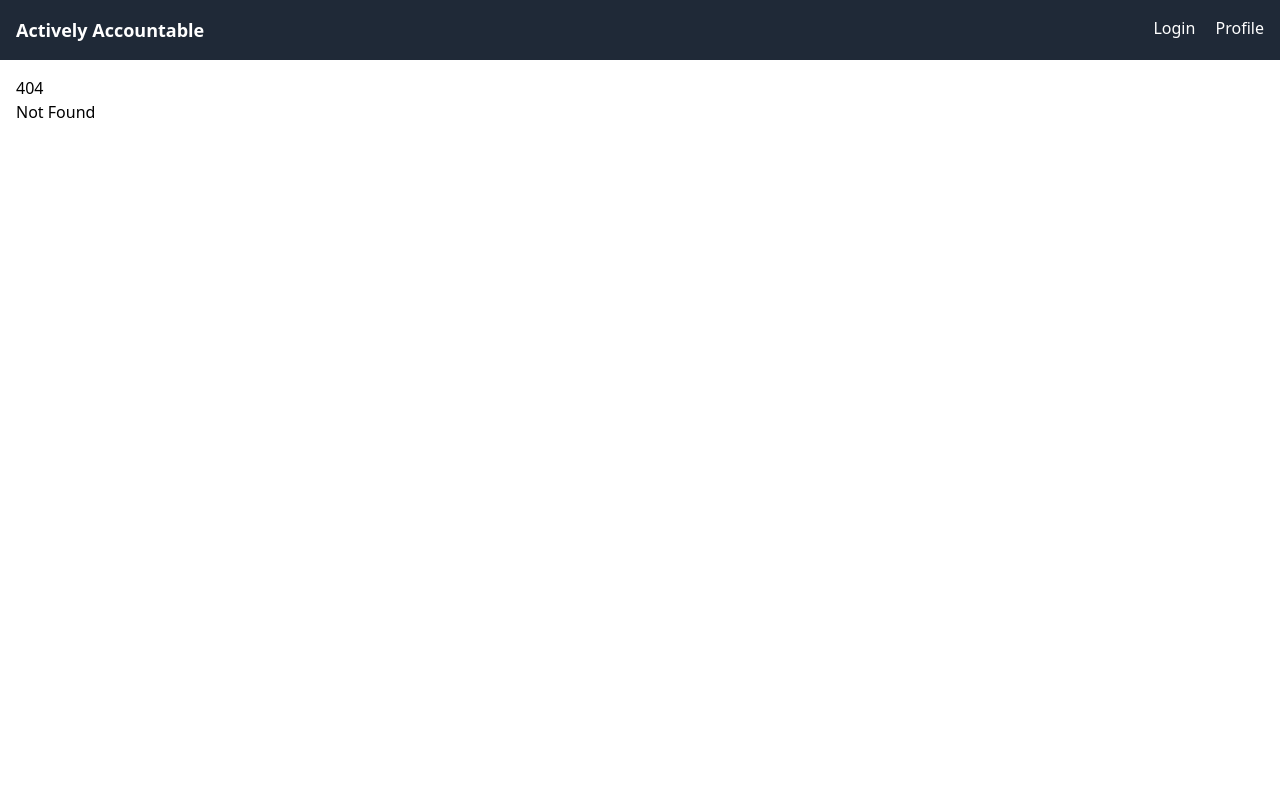
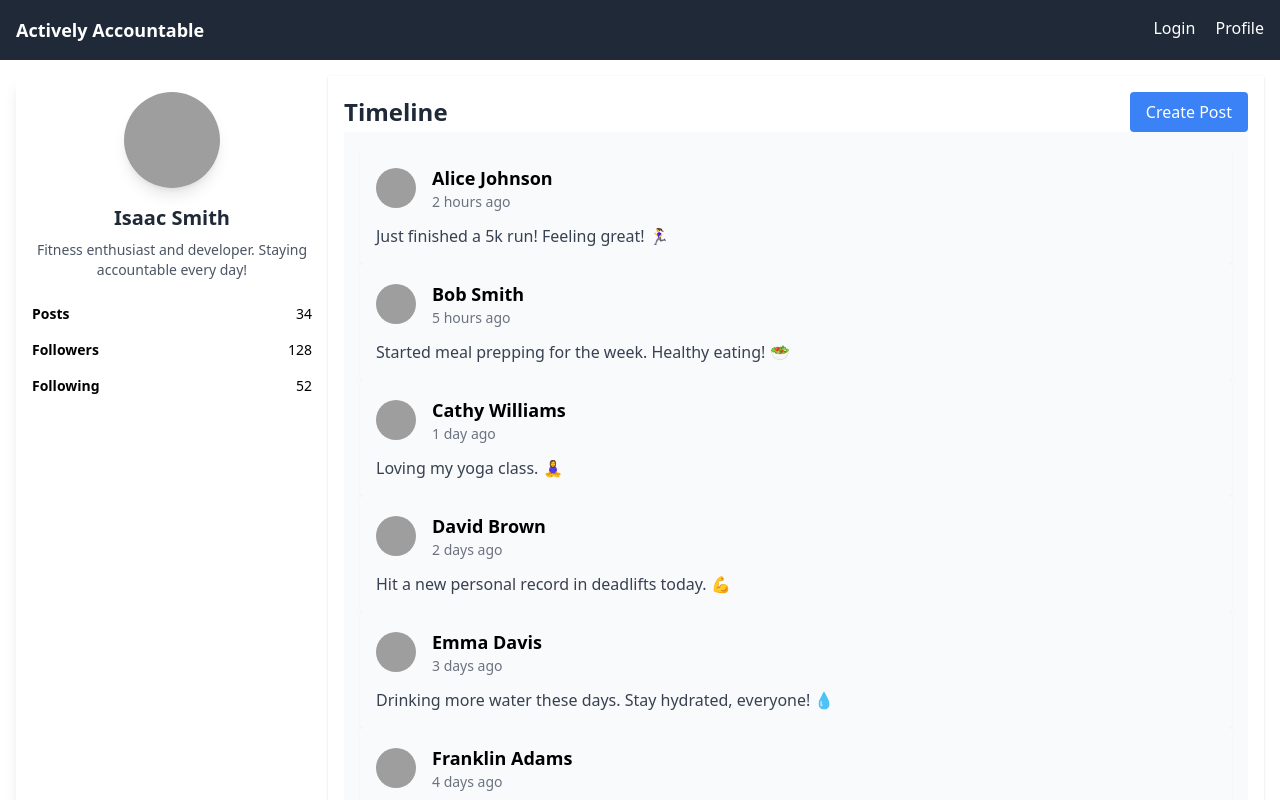
Before and after one commit to ismithin/SoftwareProject, a SvelteKit app in the folder actively-accountable/: page /timeline in a window 1280 px wide. Before the commit this address had no page. Shown: the top 800 px of the page. Built offline with nearby package versions, Linux system fonts and the light colour scheme; grey boxes are pictures that could not be loaded.

Commit message:
Added timeline, create post functionalities

```diff
--- /dev/null
+++ b/actively-accountable/src/lib/Modal.svelte
@@ -0,0 +1,27 @@
+<script lang="ts">
+	export let isOpen: boolean;
+	export let onClose: () => void;
+
+	const closeModal = (event: Event) => {
+		event.stopPropagation();
+		onClose();
+	};
+</script>
+
+{#if isOpen}
+	<div
+		class="fixed inset-0 z-50 flex items-center justify-center bg-black bg-opacity-50"
+		on:click={closeModal}
+	>
+		<div class="w-full max-w-lg rounded-lg bg-white p-6 shadow-lg" on:click|stopPropagation>
+			<button
+				class="absolute right-3 top-3 text-gray-400 hover:text-gray-600"
+				on:click={closeModal}
+			>
+				✕
+			</button>
+			<slot />
+			<!-- Slot allows content injection -->
+		</div>
+	</div>
+{/if}
--- /dev/null
+++ b/actively-accountable/src/lib/posts.ts
@@ -0,0 +1,110 @@
+import { writable } from 'svelte/store';
+
+
+export const posts = writable([
+    {
+        id: 1,
+        name: 'Alice Johnson',
+        avatar: 'https://randomuser.me/api/portraits/women/1.jpg',
+        content: 'Just finished a 5k run! Feeling great! 🏃‍♀️',
+        timestamp: '2 hours ago'
+    },
+    {
+        id: 2,
+        name: 'Bob Smith',
+        avatar: 'https://randomuser.me/api/portraits/men/2.jpg',
+        content: 'Started meal prepping for the week. Healthy eating! 🥗',
+        timestamp: '5 hours ago'
+    },
+    {
+        id: 3,
+        name: 'Cathy Williams',
+        avatar: 'https://randomuser.me/api/portraits/women/3.jpg',
+        content: 'Loving my yoga class. 🧘‍♀️',
+        timestamp: '1 day ago'
+    },
+    {
+        id: 4,
+        name: 'David Brown',
+        avatar: 'https://randomuser.me/api/portraits/men/4.jpg',
+        content: 'Hit a new personal record in deadlifts today. 💪',
+        timestamp: '2 days ago'
+    },
+    {
+        id: 5,
+        name: 'Emma Davis',
+        avatar: 'https://randomuser.me/api/portraits/women/5.jpg',
+        content: 'Drinking more water these days. Stay hydrated, everyone! 💧',
+        timestamp: '3 days ago'
+    },
+    {
+        id: 6,
+        name: 'Franklin Adams',
+        avatar: 'https://randomuser.me/api/portraits/men/6.jpg',
+        content: 'Signed up for my first marathon! Nervous but excited! 🏅',
+        timestamp: '4 days ago'
+    },
+    {
+        id: 7,
+        name: 'Grace Lee',
+        avatar: 'https://randomuser.me/api/portraits/women/7.jpg',
+        content: 'Morning meditation complete. Ready to tackle the day! 🌅',
+        timestamp: '6 days ago'
+    },
+    {
+        id: 8,
+        name: 'Henry Moore',
+        avatar: 'https://randomuser.me/api/portraits/men/8.jpg',
+        content: 'Finally learned how to swim. Better late than never! 🏊',
+        timestamp: '1 week ago'
+    },
+    {
+        id: 9,
+        name: 'Isabella Carter',
+        avatar: 'https://randomuser.me/api/portraits/women/9.jpg',
+        content: 'Tried rock climbing today. My arms are jelly! 🧗‍♀️',
+        timestamp: '8 days ago'
+    },
+    {
+        id: 10,
+        name: 'Jack Peterson',
+        avatar: 'https://randomuser.me/api/portraits/men/10.jpg',
+        content: 'Cooked a new healthy recipe. Tasted amazing! 🍲',
+        timestamp: '9 days ago'
+    },
+    {
+        id: 11,
+        name: 'Katherine Brooks',
+        avatar: 'https://randomuser.me/api/portraits/women/11.jpg',
+        content: 'Did 100 push-ups in one go. My body hurts! 💪',
+        timestamp: '10 days ago'
+    },
+    {
+        id: 12,
+        name: 'Liam Turner',
+        avatar: 'https://randomuser.me/api/portraits/men/12.jpg',
+        content: 'Explored a new hiking trail. The view was breathtaking! 🏞️',
+        timestamp: '2 weeks ago'
+    },
+    {
+        id: 13,
+        name: 'Mia Thompson',
+        avatar: 'https://randomuser.me/api/portraits/women/13.jpg',
+        content: 'Tried intermittent fasting. It’s tough, but I feel great! ⏳',
+        timestamp: '3 weeks ago'
+    },
+    {
+        id: 14,
+        name: 'Noah Scott',
+        avatar: 'https://randomuser.me/api/portraits/men/14.jpg',
+        content: 'Biked 20 miles today. Feeling accomplished! 🚴',
+        timestamp: '4 weeks ago'
+    },
+    {
+        id: 15,
+        name: 'Olivia Martin',
+        avatar: 'https://randomuser.me/api/portraits/women/15.jpg',
+        content: 'Planted a small garden. Can’t wait to see it grow! 🌱',
+        timestamp: '1 month ago'
+    }
+]);
--- a/actively-accountable/src/routes/+layout.svelte
+++ b/actively-accountable/src/routes/+layout.svelte
@@ -1,5 +1,5 @@
 <script lang="ts">
-	import '../app.css'; // Make sure the path is correct
+	import '../app.css';
 </script>
 
 <nav class="bg-gray-800 p-4 text-white">
--- /dev/null
+++ b/actively-accountable/src/routes/timeline/+page.svelte
@@ -0,0 +1,134 @@
+<script lang="ts">
+	import { posts } from '$lib/posts';
+	import { get } from 'svelte/store'; // To access current store value
+	import Modal from '$lib/Modal.svelte';
+
+	let isModalOpen = false;
+	let newPostContent = '';
+	let newPostName = '';
+
+	const openModal = () => (isModalOpen = true);
+	const closeModal = () => (isModalOpen = false);
+
+	const handleSubmit = () => {
+		if (!newPostName || !newPostContent) {
+			alert('Please fill out all fields.');
+			return;
+		}
+
+		const newPost = {
+			id: get(posts).length + 1,
+			name: newPostName,
+			avatar: 'https://via.placeholder.com/50',
+			content: newPostContent,
+			timestamp: 'Just now'
+		};
+
+		posts.update((currentPosts) => [newPost, ...currentPosts]);
+
+		newPostName = '';
+		newPostContent = '';
+		closeModal();
+	};
+
+	// Mock user profile data
+	const user = {
+		name: 'Isaac Smith',
+		avatar: 'https://randomuser.me/api/portraits/men/1.jpg',
+		bio: 'Fitness enthusiast and developer. Staying accountable every day!',
+		stats: {
+			posts: 34,
+			followers: 128,
+			following: 52
+		}
+	};
+</script>
+
+<div class="flex min-h-screen bg-gray-100">
+	<!-- Sidebar -->
+	<aside class="hidden w-1/4 bg-white p-4 shadow-lg lg:block">
+		<div class="text-center">
+			<img src={user.avatar} alt="User Avatar" class="mx-auto h-24 w-24 rounded-full shadow-lg" />
+			<h2 class="mt-4 text-xl font-bold text-gray-800">{user.name}</h2>
+			<p class="mt-2 text-sm text-gray-600">{user.bio}</p>
+		</div>
+		<div class="mt-6 space-y-4">
+			<div class="flex justify-between text-sm">
+				<span class="font-semibold">Posts</span>
+				<span>{user.stats.posts}</span>
+			</div>
+			<div class="flex justify-between text-sm">
+				<span class="font-semibold">Followers</span>
+				<span>{user.stats.followers}</span>
+			</div>
+			<div class="flex justify-between text-sm">
+				<span class="font-semibold">Following</span>
+				<span>{user.stats.following}</span>
+			</div>
+		</div>
+	</aside>
+
+	<!-- Main Content -->
+	<div class="flex flex-grow flex-col lg:w-3/4">
+		<div class="flex-shrink-0 bg-white p-4 shadow">
+			<div class="flex items-center justify-between">
+				<h1 class="text-2xl font-bold text-gray-800">Timeline</h1>
+				<button
+					class="rounded bg-blue-500 px-4 py-2 text-white hover:bg-blue-600"
+					on:click={openModal}
+				>
+					Create Post
+				</button>
+			</div>
+			<!-- Scrollable Timeline -->
+			<div class="flex-grow overflow-y-auto bg-gray-50 p-4">
+				{#each $posts as post (post.id)}
+					<div class="rounded bg-gray-50 p-4 shadow-sm">
+						<div class="flex items-center space-x-4">
+							<img src={post.avatar} alt="Avatar" class="h-10 w-10 rounded-full" />
+							<div>
+								<h2 class="text-lg font-semibold">{post.name}</h2>
+								<p class="text-sm text-gray-500">{post.timestamp}</p>
+							</div>
+						</div>
+						<p class="mt-3 text-gray-700">{post.content}</p>
+					</div>
+				{/each}
+			</div>
+		</div>
+	</div>
+
+	<!-- Modal -->
+	<Modal bind:isOpen={isModalOpen} onClose={closeModal}>
+		<h2 class="mb-4 text-xl font-bold">Create a Post</h2>
+		<form on:submit|preventDefault={handleSubmit} class="space-y-4">
+			<div>
+				<label for="name" class="block text-sm font-medium text-gray-700">Your Name</label>
+				<input
+					id="name"
+					type="text"
+					bind:value={newPostName}
+					placeholder="Enter your name"
+					required
+					class="mt-1 w-full rounded border border-gray-300 px-4 py-2 focus:outline-none focus:ring-2 focus:ring-blue-400"
+				/>
+			</div>
+			<div>
+				<label for="content" class="block text-sm font-medium text-gray-700">Post Content</label>
+				<textarea
+					id="content"
+					bind:value={newPostContent}
+					placeholder="What's on your mind?"
+					required
+					class="mt-1 w-full rounded border border-gray-300 px-4 py-2 focus:outline-none focus:ring-2 focus:ring-blue-400"
+				></textarea>
+			</div>
+			<button
+				type="submit"
+				class="w-full rounded bg-green-500 py-2 font-bold text-white hover:bg-green-600 focus:outline-none"
+			>
+				Post
+			</button>
+		</form>
+	</Modal>
+</div>
```
